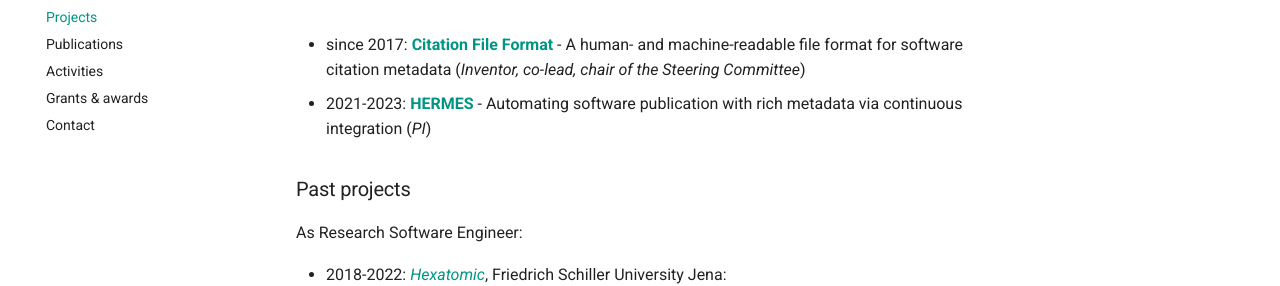
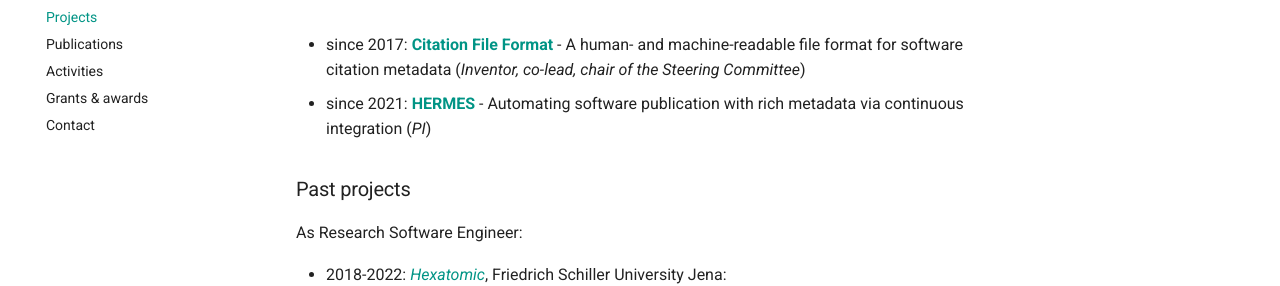
Before and after one commit to sdruskat/sdruskat.github.io, an MkDocs documentation site: the page built from docs/projects.md, in a window 1280 px wide. Shown: the part 148-434 px from the top of the page. Built offline with MkDocs 1.6.1 and Material for MkDocs 9.7.7, drawn with Linux system fonts in a browser that asks for light colours.

Commit message:
Change HERMES runtime

```diff
--- a/docs/projects.md
+++ b/docs/projects.md
@@ -1,6 +1,6 @@
 - since 2017: [**Citation File Format**](https://citation-file-format.github.io/) -
 A human- and machine-readable file format for software citation metadata (*Inventor, co-lead, chair of the Steering Committee*)
-- 2021-2023: [**HERMES**](https://software-metadata.pub/) -
+- since 2021: [**HERMES**](https://software-metadata.pub/) -
 Automating software publication with rich metadata via continuous integration (*PI*)
 
 ### Past projects
```
